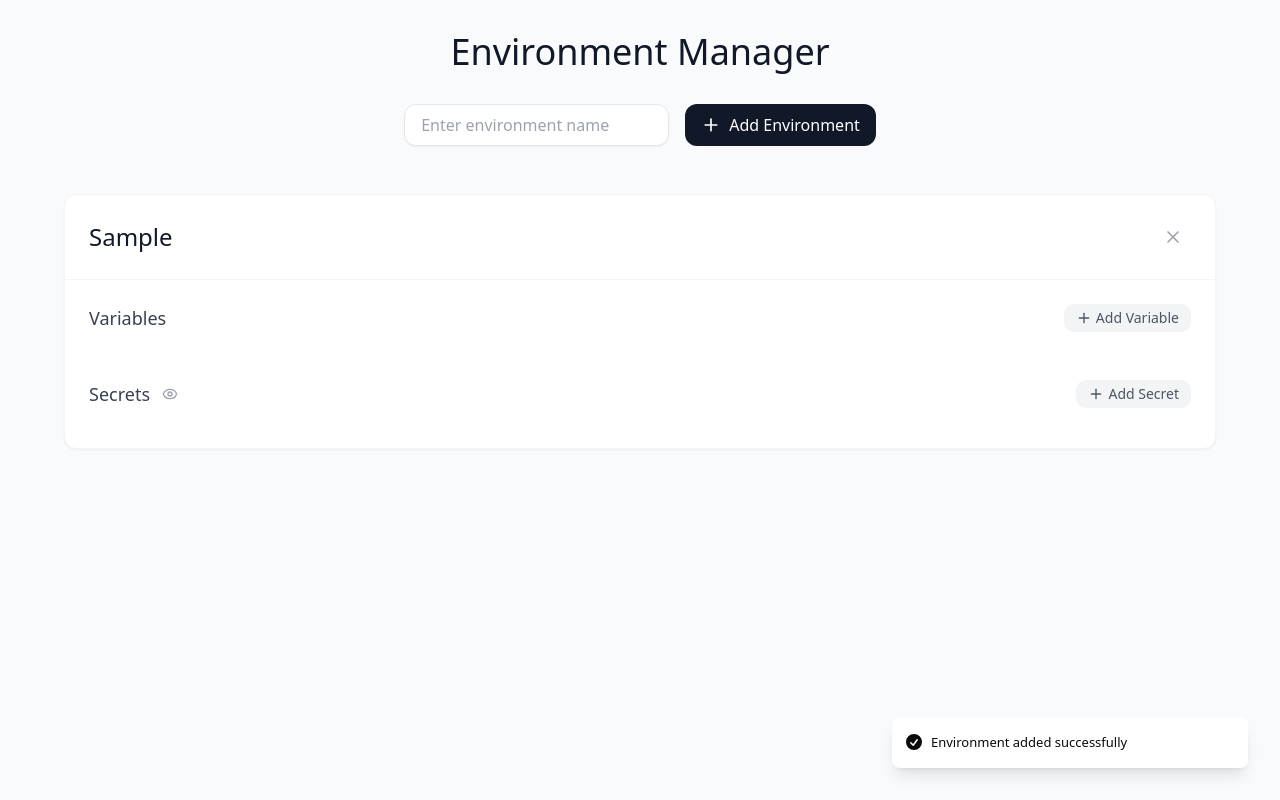
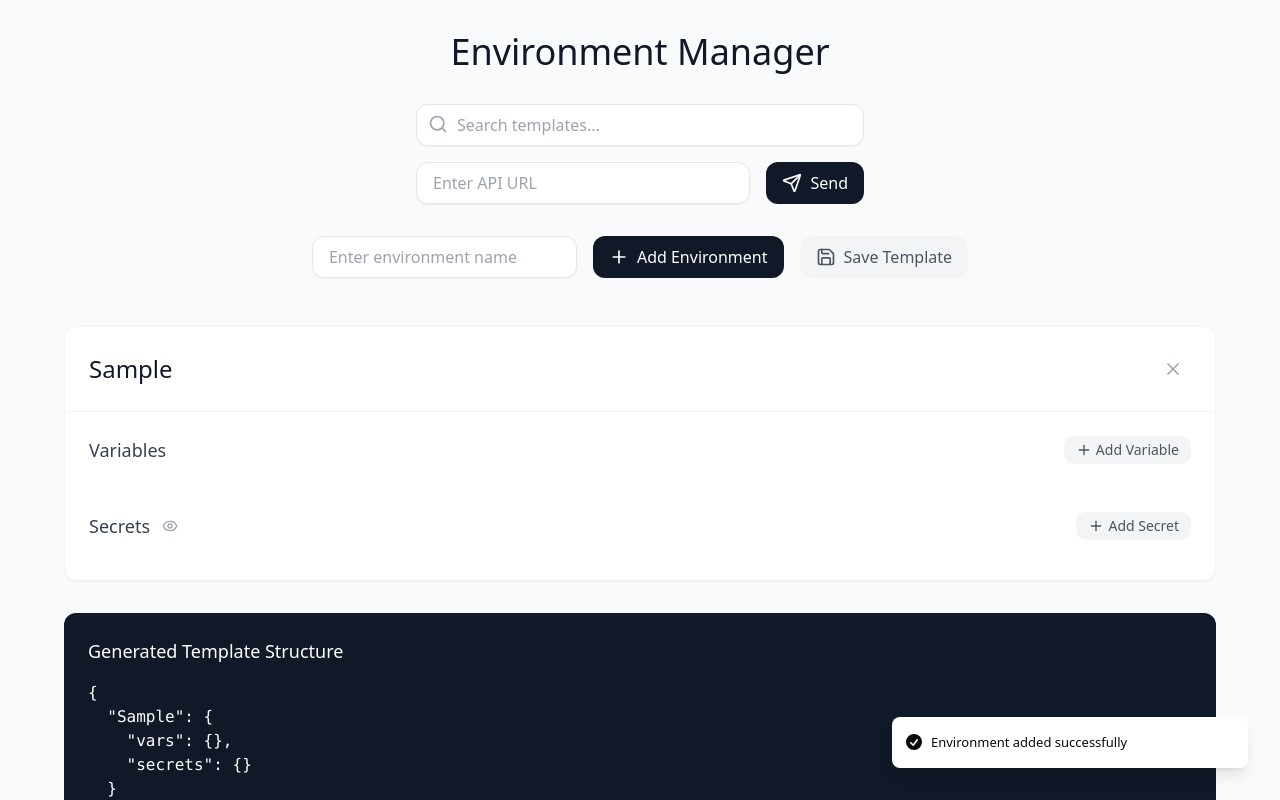
Before and after one commit to brnorg/env-input-manager, a React (Vite) app: page / in a window 1280 px wide. Both pictures are taken after typing "Sample" into the empty fields and a click on the button "Add Environment". Shown: the top 800 px of the page. Built offline with nearby package versions, Linux system fonts and the light colour scheme.

Commit message:
Add JSON template generation
This commit adds functionality to generate JSON templates for user display and data submission.  It also includes a search bar for selecting and pre-filling templates.

```diff
--- a/src/components/EnvironmentManager.tsx
+++ b/src/components/EnvironmentManager.tsx
@@ -1,7 +1,7 @@
-
 import React, { useState } from 'react';
-import { Plus, X, Eye, EyeOff } from 'lucide-react';
+import { Plus, X, Eye, EyeOff, Save, Send } from 'lucide-react';
 import { toast } from 'sonner';
+import TemplateSearch from './TemplateSearch';
 
 interface KeyValue {
   key: string;
@@ -14,10 +14,21 @@ interface Environment {
   secrets: KeyValue[];
 }
 
+interface Template {
+  name: string;
+  structure: {
+    [key: string]: {
+      vars: { [key: string]: string };
+      secrets: { [key: string]: string };
+    };
+  };
+}
+
 const EnvironmentManager = () => {
   const [environments, setEnvironments] = useState<Environment[]>([]);
   const [newEnvName, setNewEnvName] = useState('');
   const [showSecrets, setShowSecrets] = useState<{ [key: string]: boolean }>({});
+  const [apiUrl, setApiUrl] = useState('');
 
   const addEnvironment = (e: React.FormEvent) => {
     e.preventDefault();
@@ -70,12 +81,116 @@ const EnvironmentManager = () => {
     }));
   };
 
+  const generateTemplateStructure = () => {
+    const template: { [key: string]: any } = {};
+
+    environments.forEach(env => {
+      template[env.name] = {
+        vars: Object.fromEntries(env.vars.map(v => [v.key, ""])),
+        secrets: Object.fromEntries(env.secrets.map(s => [s.key, ""]))
+      };
+    });
+
+    return template;
+  };
+
+  const generateCurrentStructure = () => {
+    const current: { [key: string]: any } = {};
+
+    environments.forEach(env => {
+      current[env.name] = {
+        vars: Object.fromEntries(env.vars.map(v => [v.key, v.value])),
+        secrets: Object.fromEntries(env.secrets.map(s => [s.key, s.value]))
+      };
+    });
+
+    return current;
+  };
+
+  const saveTemplate = () => {
+    const templateName = prompt('Enter template name:');
+    if (!templateName) return;
+
+    const template: Template = {
+      name: templateName,
+      structure: generateTemplateStructure()
+    };
+
+    const savedTemplates = JSON.parse(localStorage.getItem('env-templates') || '[]');
+    localStorage.setItem('env-templates', JSON.stringify([...savedTemplates, template]));
+    toast.success('Template saved successfully');
+  };
+
+  const applyTemplate = (template: Template) => {
+    const newEnvironments: Environment[] = [];
+
+    Object.entries(template.structure).forEach(([envName, envData]) => {
+      const vars: KeyValue[] = Object.keys(envData.vars).map(key => ({ key, value: '' }));
+      const secrets: KeyValue[] = Object.keys(envData.secrets).map(key => ({ key, value: '' }));
+
+      newEnvironments.push({
+        name: envName,
+        vars,
+        secrets
+      });
+    });
+
+    setEnvironments(newEnvironments);
+    toast.success('Template applied successfully');
+  };
+
+  const sendData = async () => {
+    if (!apiUrl) {
+      toast.error('Please enter an API URL');
+      return;
+    }
+
+    try {
+      const response = await fetch(apiUrl, {
+        method: 'POST',
+        headers: {
+          'Content-Type': 'application/json',
+        },
+        body: JSON.stringify(generateCurrentStructure())
+      });
+
+      if (!response.ok) throw new Error('Failed to send data');
+
+      toast.success('Data sent successfully');
+    } catch (error) {
+      toast.error('Failed to send data');
+      console.error('Error sending data:', error);
+    }
+  };
+
   return (
     <div className="min-h-screen bg-gray-50 p-8">
       <div className="max-w-6xl mx-auto">
         <h1 className="text-4xl font-light text-gray-900 mb-8 text-center">Environment Manager</h1>
 
-        {/* Add Environment Form */}
+        <div className="mb-8 flex flex-col gap-4 items-center">
+          <TemplateSearch
+            onSelectTemplate={applyTemplate}
+            currentStructure={generateTemplateStructure()}
+          />
+
+          <div className="flex gap-4 w-full max-w-md">
+            <input
+              type="url"
+              value={apiUrl}
+              onChange={(e) => setApiUrl(e.target.value)}
+              placeholder="Enter API URL"
+              className="flex-1 px-4 py-2 border border-gray-200 rounded-lg shadow-sm focus:outline-none focus:ring-2 focus:ring-gray-200 transition-all"
+            />
+            <button
+              onClick={sendData}
+              className="px-4 py-2 bg-gray-900 text-white rounded-lg hover:bg-gray-800 transition-colors inline-flex items-center gap-2"
+            >
+              <Send size={20} /> Send
+            </button>
+          </div>
+        </div>
+
         <form onSubmit={addEnvironment} className="mb-12 flex justify-center gap-4">
           <input
             type="text"
@@ -90,9 +205,17 @@ const EnvironmentManager = () => {
           >
             <Plus size={20} /> Add Environment
           </button>
+          {environments.length > 0 && (
+            <button
+              type="button"
+              onClick={saveTemplate}
+              className="inline-flex items-center gap-2 px-4 py-2 bg-gray-100 text-gray-600 rounded-lg hover:bg-gray-200 transition-colors"
+            >
+              <Save size={20} /> Save Template
+            </button>
+          )}
         </form>
 
-        {/* Environments List */}
         <div className="grid gap-8 animate-fade-in">
           {environments.map((env, envIndex) => (
             <div
@@ -110,7 +233,6 @@ const EnvironmentManager = () => {
               </div>
 
               <div className="p-6 grid gap-8">
-                {/* Variables Section */}
                 <div>
                   <div className="flex justify-between items-center mb-4">
                     <h3 className="text-lg font-medium text-gray-700">Variables</h3>
@@ -149,7 +271,6 @@ const EnvironmentManager = () => {
                   </div>
                 </div>
 
-                {/* Secrets Section */}
                 <div>
                   <div className="flex justify-between items-center mb-4">
                     <div className="flex items-center gap-2">
@@ -206,6 +327,23 @@ const EnvironmentManager = () => {
           </div>
         )}
       </div>
+
+      {environments.length > 0 && (
+        <div className="mt-8 max-w-6xl mx-auto">
+          <div className="bg-gray-900 text-white p-6 rounded-xl">
+            <h3 className="text-lg font-medium mb-4">Generated Template Structure</h3>
+            <pre className="overflow-auto">
+              {JSON.stringify(generateTemplateStructure(), null, 2)}
+            </pre>
+          </div>
+          <div className="bg-gray-900 text-white p-6 rounded-xl mt-4">
+            <h3 className="text-lg font-medium mb-4">Current Data Structure</h3>
+            <pre className="overflow-auto">
+              {JSON.stringify(generateCurrentStructure(), null, 2)}
+            </pre>
+          </div>
+        </div>
+      )}
     </div>
   );
 };
--- /dev/null
+++ b/src/components/TemplateSearch.tsx
@@ -0,0 +1,85 @@
+
+import React, { useState, useEffect } from 'react';
+import { Search } from 'lucide-react';
+
+interface Template {
+  name: string;
+  structure: {
+    [key: string]: {
+      vars: { [key: string]: string };
+      secrets: { [key: string]: string };
+    };
+  };
+}
+
+interface TemplateSearchProps {
+  onSelectTemplate: (template: Template) => void;
+  currentStructure: any;
+}
+
+const TemplateSearch = ({ onSelectTemplate, currentStructure }: TemplateSearchProps) => {
+  const [searchTerm, setSearchTerm] = useState('');
+  const [templates, setTemplates] = useState<Template[]>([]);
+  const [showTemplates, setShowTemplates] = useState(false);
+
+  useEffect(() => {
+    // In a real app, this would load from your storage
+    const savedTemplates = localStorage.getItem('env-templates');
+    if (savedTemplates) {
+      setTemplates(JSON.parse(savedTemplates));
+    }
+  }, []);
+
+  const saveCurrentAsTemplate = (name: string) => {
+    const newTemplate: Template = {
+      name,
+      structure: currentStructure
+    };
+
+    const updatedTemplates = [...templates, newTemplate];
+    setTemplates(updatedTemplates);
+    localStorage.setItem('env-templates', JSON.stringify(updatedTemplates));
+  };
+
+  const filteredTemplates = templates.filter(template =>
+    template.name.toLowerCase().includes(searchTerm.toLowerCase())
+  );
+
+  return (
+    <div className="relative w-full max-w-md">
+      <div className="relative">
+        <input
+          type="text"
+          value={searchTerm}
+          onChange={(e) => setSearchTerm(e.target.value)}
+          onFocus={() => setShowTemplates(true)}
+          placeholder="Search templates..."
+          className="w-full px-4 py-2 pl-10 border border-gray-200 rounded-lg shadow-sm focus:outline-none focus:ring-2 focus:ring-gray-200 transition-all"
+        />
+        <Search className="absolute left-3 top-2.5 h-5 w-5 text-gray-400" />
+      </div>
+
+      {showTemplates && (
+        <div className="absolute z-10 w-full mt-2 bg-white rounded-lg shadow-lg border border-gray-100 max-h-60 overflow-y-auto">
+          {filteredTemplates.map((template, index) => (
+            <button
+              key={index}
+              onClick={() => {
+                onSelectTemplate(template);
+                setShowTemplates(false);
+              }}
+              className="w-full px-4 py-2 text-left hover:bg-gray-50 transition-colors"
+            >
+              {template.name}
+            </button>
+          ))}
+          {filteredTemplates.length === 0 && (
+            <div className="px-4 py-2 text-gray-500">No templates found</div>
+          )}
+        </div>
+      )}
+    </div>
+  );
+};
+
+export default TemplateSearch;
```
